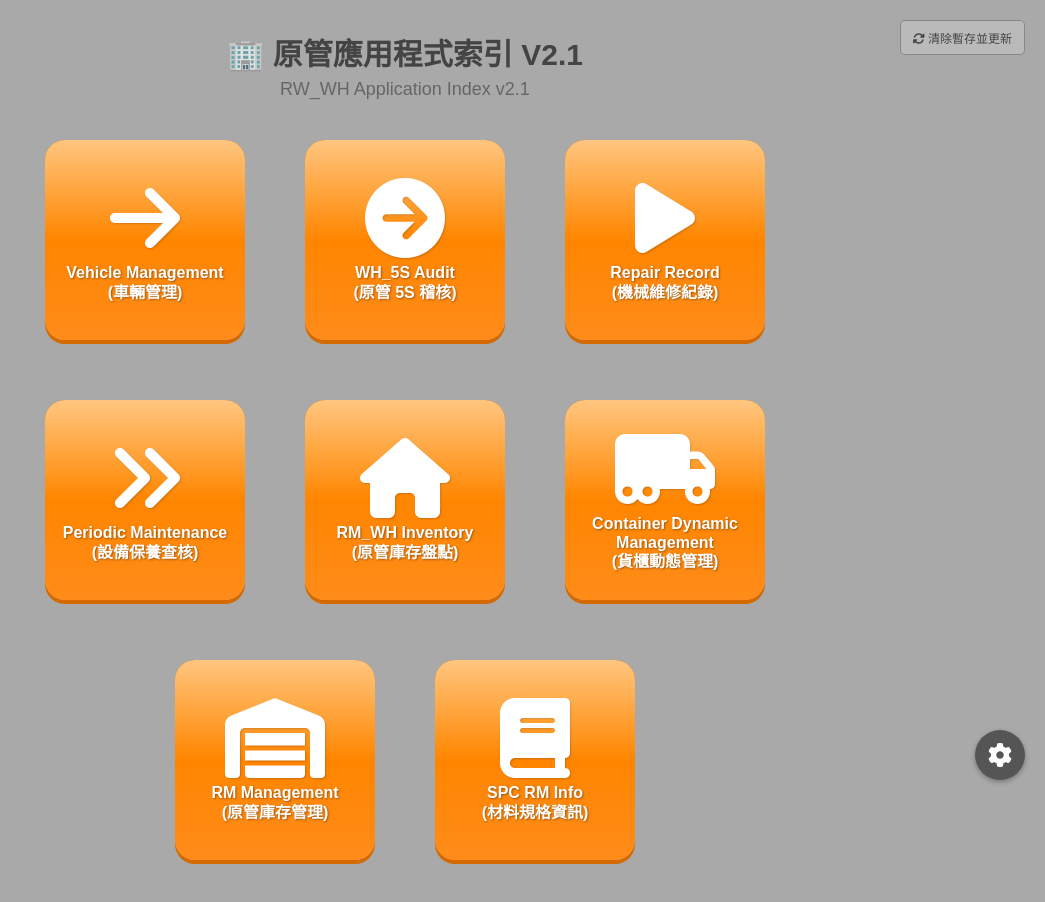
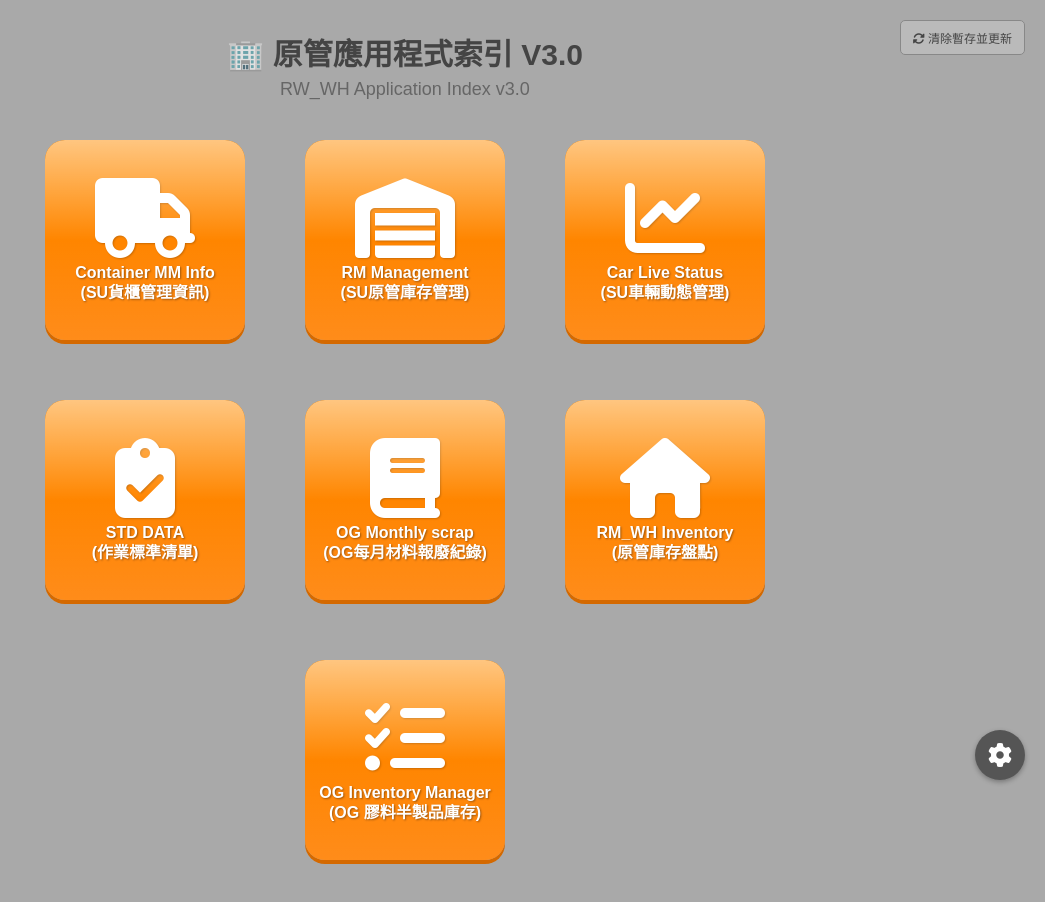
Before and after one commit to DEREKLIN1429/WH-ALL-KEY, a plain HTML site: page index.html in a window 1280 px wide. Shown: the whole page, without its empty margins (235-1280 px from the left). Drawn offline with Linux system fonts and the light colour scheme.

Commit message:
Update index.html

```diff
--- a/index.html
+++ b/index.html
@@ -3,7 +3,7 @@
 <head>
     <meta charset="UTF-8">
     <meta name="viewport" content="width=device-width, initial-scale=1.0">
-    <title>原管應用程式網站 V2.1 (RM_WH Application Index v2.1)</title>
+    <title>原管應用程式網站 V3.0 (RM_WH Application Index v3.0)</title>
     <link rel="stylesheet" href="https://cdnjs.cloudflare.com/ajax/libs/font-awesome/6.5.2/css/all.min.css">
 
     <style>
@@ -331,8 +331,8 @@
     </button>
 
     <div class="header-container">
-        <h1>🏢 原管應用程式索引 V2.1</h1>
-        <div class="subheader">RW_WH Application Index v2.1</div>
+        <h1>🏢 原管應用程式索引 V3.0</h1>
+        <div class="subheader">RW_WH Application Index v3.0</div>
     </div>
 
     <div class="button-grid" id="button-grid"></div>
@@ -378,14 +378,13 @@
         const DEFAULT_PASSWORD = "1429";
 
         const defaultButtons = [
-            { en: "Vehicle Management", cn: "車輛管理", url: "https://dereklin1429.github.io/Vehicle-Management/", icon: "fa-arrow-right" },
-            { en: "WH_5S Audit", cn: "原管 5S 稽核", url: "https://dereklin1429.github.io/5S-audit-WH//", icon: "fa-arrow-circle-right" },
-            { en: "Repair Record", cn: "機械維修紀錄", url: "https://dereklin1429.github.io/", icon: "fa-play" },
-            { en: "Periodic Maintenance", cn: "設備保養查核", url: "https://dereklin1429.github.io/", icon: "fa-angle-double-right" },
+           { en: "Container MM Info", cn: "SU貨櫃管理資訊", url: "https://dereklin1429.github.io/Vehicle-Management/", icon: "fa-truck" },
+            { en: "RM Management", cn: "SU原管庫存管理", url: "https://dereklin1429.github.io/Warehouse-Inventory-System-V6.0/", icon: "fa-warehouse" },
+            { en: "Car Live Status", cn: "SU車輛動態管理", url: "https://dereklin1429.github.io/Intelligent-Container-Logistics-Dashboard-v6/", icon: "fa-chart-line" },
+            { en: "STD DATA", cn: "作業標準清單", url: "http://10.90.33.36:3005/", icon: "fa-clipboard-check" },
+            { en: "OG Monthly scrap", cn: "OG每月材料報廢紀錄", url: "http://10.90.33.36:3001/", icon: "fa-book" } ,
             { en: "RM_WH Inventory", cn: "原管庫存盤點", url: "https://dereklin1429.github.io/derekrmwnInventory01/", icon: "fa-home" },
-            { en: "Container Dynamic Management", cn: "貨櫃動態管理", url: "https://dereklin1429.github.io/Intelligent-Container-Logistics-Dashboard-v6/", icon: "fa-truck-moving" },
-            { en: "RM Management", cn: "原管庫存管理", url: "https://dereklin1429.github.io/Warehouse-Inventory-System-V6.0/", icon: "fa-warehouse" },
-            { en: "SPC RM Info", cn: "材料規格資訊", url: "https://dereklin1429.github.io/Spec-and-raw-material-searcher/", icon: "fa-book" }
+           { en: "OG Inventory Manager", cn: "OG 膠料半製品庫存", url: "http://10.90.33.36:5003/", icon: "fa-list-check" }
         ];
 
         let appButtons = [];
```
